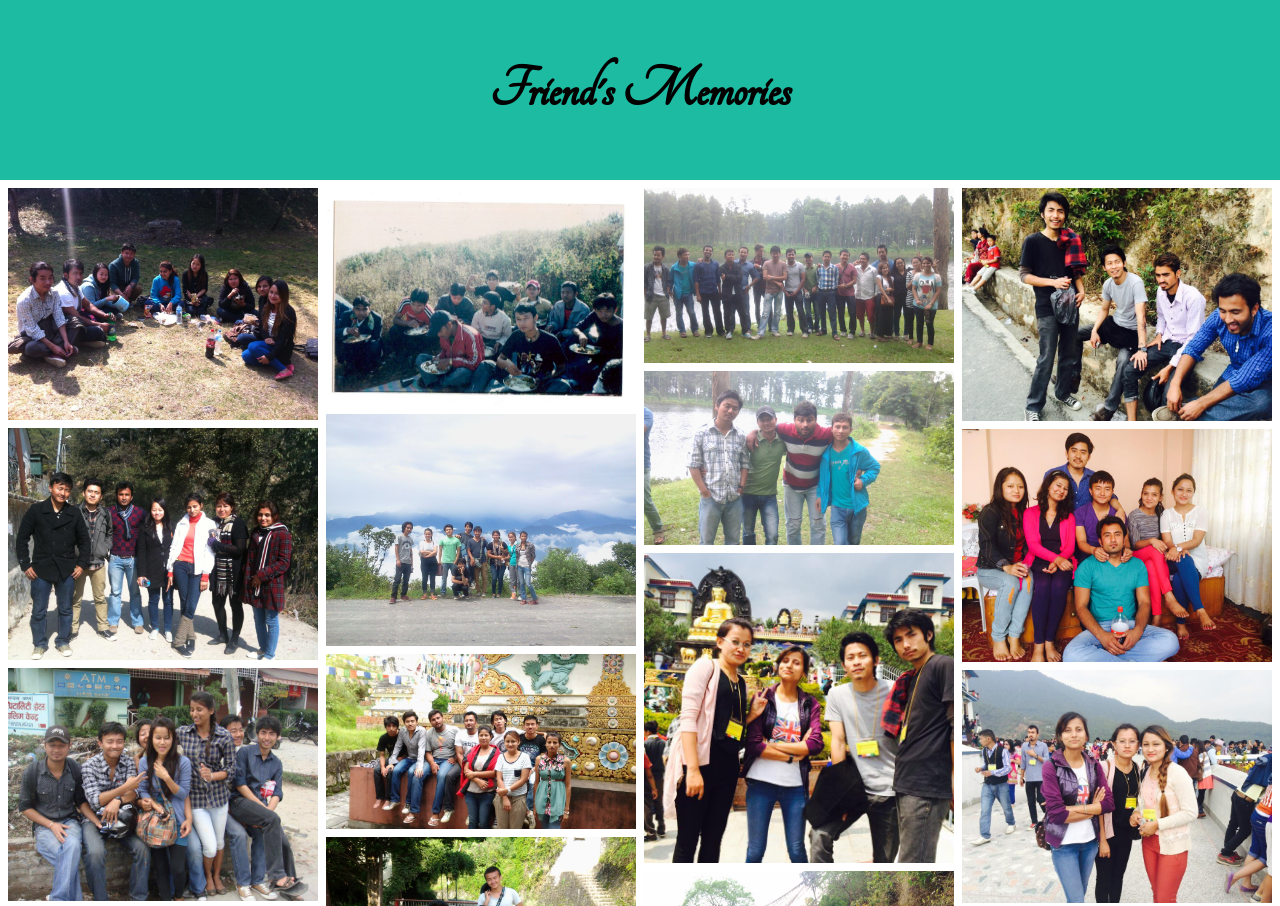
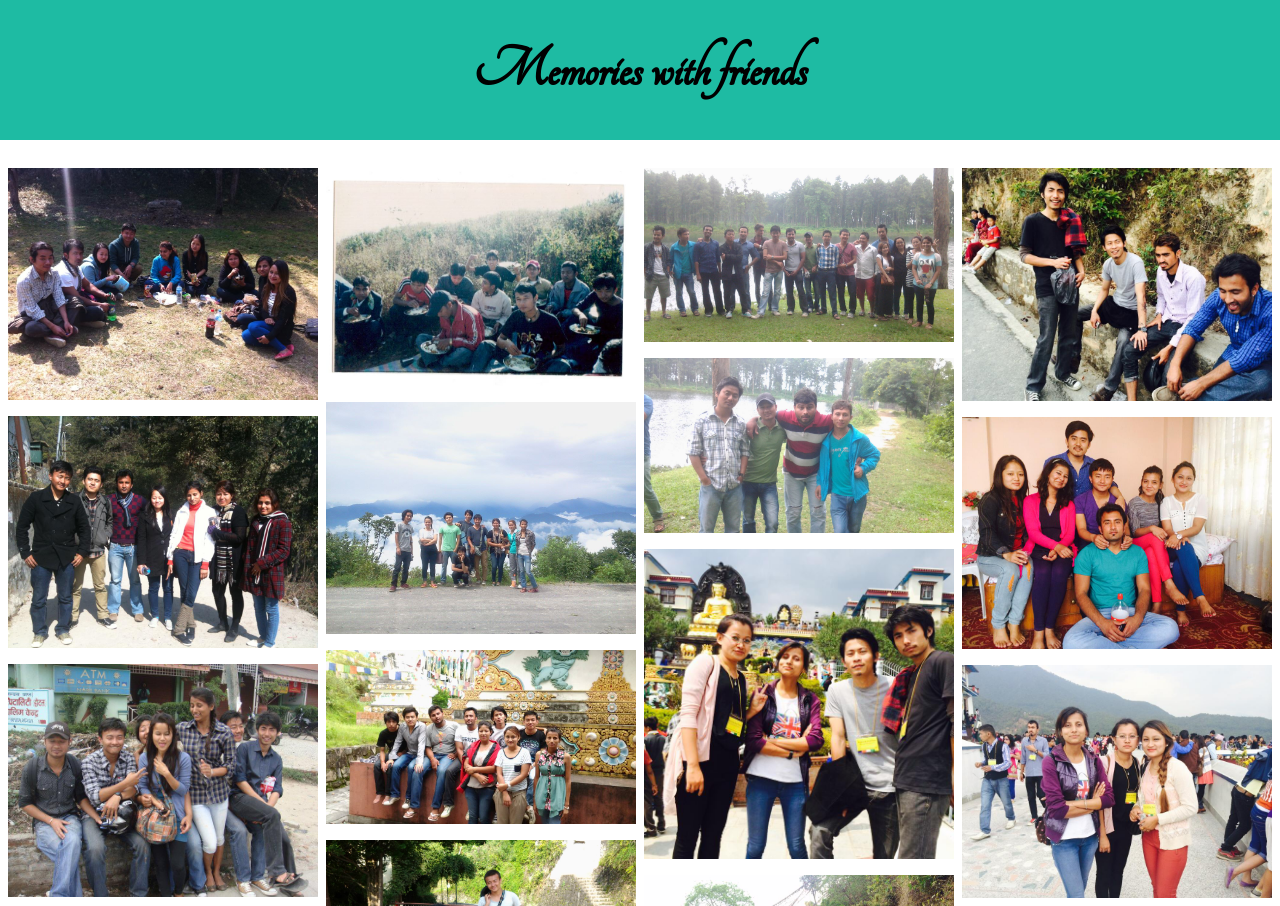
Before and after one commit to nischalpilmong/FriendsGallery, a plain HTML site: page index.html in a window 1280 px wide. Shown: the top 906 px of the page. Drawn offline with Linux system fonts and the light colour scheme.

Commit message:
Fixed Positioning the header

```diff
--- a/index.html
+++ b/index.html
@@ -9,9 +9,9 @@
 </head>
 <body>
     <!--header part-->
-    <header>
-        <h1 style="font-family: 'Tangerine', serif; font-size: 60px; text-align: center;">Friend's Memories</h1>
-    </header>
+    <div class="header">
+        <h1 style="font-family: 'Tangerine', serif; font-size: 60px; text-align: center;">Memories with friends</h1>
+    </div>
     <!--header part ends-->
     <!--Row starts-->
         <div class="row">
@@ -41,5 +41,6 @@
             </div>
         </div>
         <!--Row ends-->
+
 </body>
 </html>
--- a/style.css
+++ b/style.css
@@ -5,14 +5,18 @@ body{
     margin: 0;
     font-family: Arial, Helvetica, sans-serif;
 }
-header{
+.header{
     background: #1ebba3;
-    padding: 20px;
+    position: fixed;
+    /* padding: 5px; */
+    width: 100%;
+    top: 0px;
 }
 /*flex container*/
 .row{
     display: flex;
     flex-wrap: wrap;
+    margin-top: 160px;
     padding: 0 4px;
 }
 
@@ -26,6 +30,7 @@ header{
 }
 .column img {
     margin-top: 8px;
+    margin-bottom: 8px;
     vertical-align: middle;
   }
 /*Responsive Layout*/
```
Lines whose indentation alone changed are shown as unchanged.
